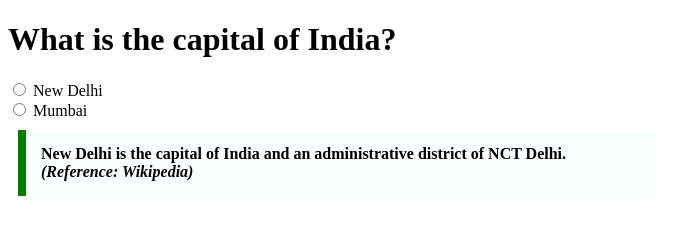
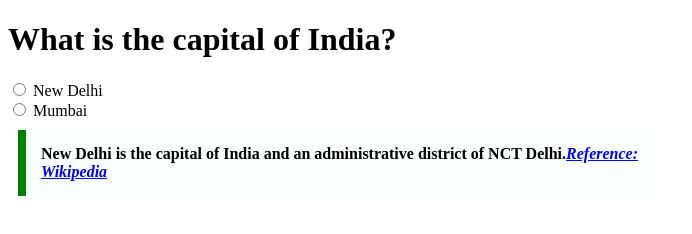
Before and after one commit to acciojob/trivia-rajsarda1211, a website: page main.html in a window 1280 px wide. Shown: the whole page, without its empty margins (0-692 px from the left). Drawn offline with Linux system fonts and the light colour scheme.

Commit message:
created a submission

```diff
--- a/main.html
+++ b/main.html
@@ -16,7 +16,7 @@
         </label>
     </form>
     <blockquote>
-        New Delhi is the capital of India and an administrative district of NCT Delhi.<cite>(Reference: Wikipedia)</cite>
+        New Delhi is the capital of India and an administrative district of NCT Delhi.<cite><a href="https://en.wikipedia.org/wiki/New_Delhi" target="_blank" rel="noopener noreferrer">Reference: Wikipedia</a></cite>
     </blockquote>
     <script type="text/javascript" src="./script.js"></script>
 </body>
```
